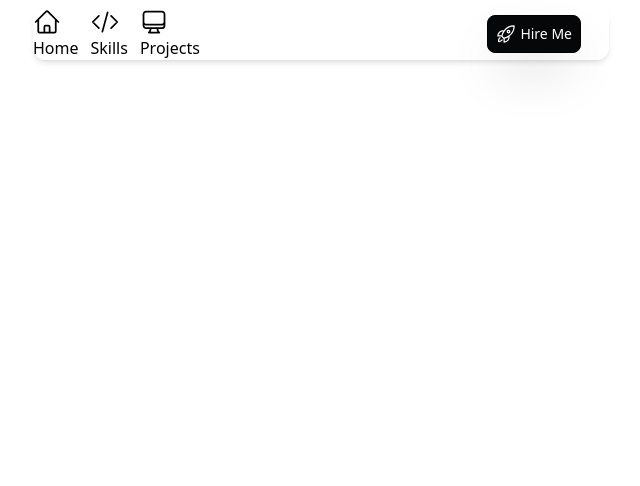
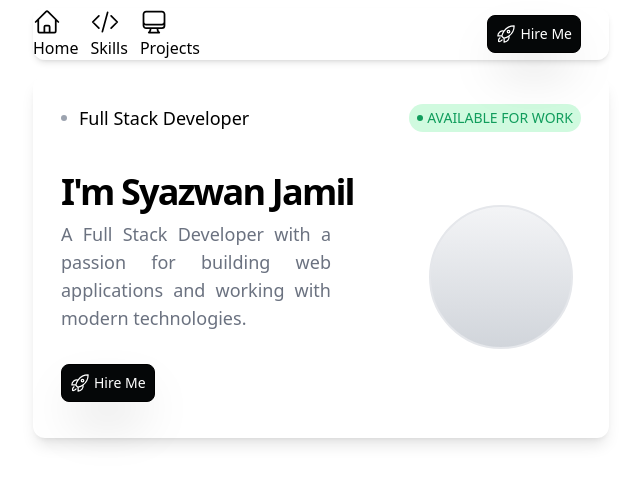
Before and after one commit to three2wan/my-portfolio, a React (Vite) app: page / in a window 1280 px wide. Shown: the top 486 px of the page, without its empty margins (319-959 px from the left). Built offline with nearby package versions, Linux system fonts and the light colour scheme.

Commit message:
Profile page

```diff
--- a/src/app/App.tsx
+++ b/src/app/App.tsx
@@ -1,10 +1,20 @@
 import "../App.css";
 import NavBar from "../components/NavBar";
+import Profile from "../components/Profile";
 
 function App() {
   return (
     <>
       <NavBar />
+      <div className="px-2 py-2">
+        <div className="mx-auto max-w-xl bg-white rounded-xl shadow-lg">
+          <div className="flex flex-col">
+            <div className="flex flex-col">
+              <Profile />
+            </div>
+          </div>
+        </div>
+      </div>
     </>
   );
 }
--- /dev/null
+++ b/src/app/pages/Home.tsx
@@ -0,0 +1,11 @@
+import Profile from "../../components/Profile";
+
+function Home() {
+  return (
+    <>
+      <Profile />
+    </>
+  );
+}
+
+export default Home;
--- /dev/null
+++ b/src/components/Profile.tsx
@@ -0,0 +1,62 @@
+function Profile() {
+  return (
+    <>
+      <div className="flex items-center justify-between px-7 py-7">
+        <div className="font-medium text-lg flex items-center gap-x-3">
+          <div className="w-1.5 h-1.5 bg-gray-400 rounded-full"></div>
+          Full Stack Developer
+        </div>
+        <div className="bg-[#d0fadf] text-[#109d5c] rounded-full uppercase px-[0.60rem] py-[0.60rem] md:px-2 md:py-1 font-medium">
+          <div className="text-sm font-medium flex items-center gap-x-1">
+            <div className="w-1.5 h-1.5 bg-[#109d5c] rounded-full"></div>
+            <span className="hidden md:block">available for work</span>
+          </div>
+        </div>
+      </div>
+
+      <div className="px-7 py-7 flex flex-col flex-col-reverse md:flex md:flex-row md:items-center md:justify-between pt-3">
+        <div className="flex flex-col gap-y-2">
+          <h1 className="text-4xl md:text-4xl font-semibold text-center md:text-justify tracking-tighter">
+            I'm Syazwan Jamil
+          </h1>
+          <p className="md:w-3/4 text-lg text-gray-500 text-center md:text-justify font-normal tracking-tigh">
+            A Full Stack Developer with a passion for building web applications
+            and working with modern technologies.
+          </p>
+          <div className="flex items-center text-center md:text-justify justify-center md:justify-normal pt-6">
+            <a href="#">
+              <button
+                type="button"
+                className="gap-x-1 before:ease relative overflow-hidden border border-[#000000] bg-[#050708] text-white shadow-2xl transition-all before:absolute before:right-0 before:top-0 before:h-12 before:w-6 before:translate-x-12 before:rotate-6 before:bg-white before:opacity-10 before:duration-700 hover:before:-translate-x-40 font-medium rounded-lg text-sm px-2 py-2 text-center inline-flex items-center mr-2 mb-2"
+              >
+                <svg
+                  fill="none"
+                  strokeWidth={1.5}
+                  stroke="currentColor"
+                  viewBox="0 0 24 24"
+                  xmlns="http://www.w3.org/2000/svg"
+                  aria-hidden="true"
+                  className="w-5 h-5"
+                >
+                  <path
+                    strokeLinecap="round"
+                    strokeLinejoin="round"
+                    d="M15.59 14.37a6 6 0 0 1-5.84 7.38v-4.8m5.84-2.58a14.98 14.98 0 0 0 6.16-12.12A14.98 14.98 0 0 0 9.631 8.41m5.96 5.96a14.926 14.926 0 0 1-5.841 2.58m-.119-8.54a6 6 0 0 0-7.381 5.84h4.8m2.581-5.84a14.927 14.927 0 0 0-2.58 5.84m2.699 2.7c-.103.021-.207.041-.311.06a15.09 15.09 0 0 1-2.448-2.448 14.9 14.9 0 0 1 .06-.312m-2.24 2.39a4.493 4.493 0 0 0-1.757 4.306 4.493 4.493 0 0 0 4.306-1.758M16.5 9a1.5 1.5 0 1 1-3 0 1.5 1.5 0 0 1 3 0Z"
+                  />
+                </svg>
+                Hire Me
+              </button>
+            </a>
+          </div>
+        </div>
+        <div className="rounded-full p-2 flex items-center justify-center mb-7">
+          <div className="w-36 h-36 rounded-full bg-gradient-to-b from-gray-100 to-gray-300 border-2 flex items-center justify-center">
+            <img src="" alt="" className="max-w-full max-h-full " />
+          </div>
+        </div>
+      </div>
+    </>
+  );
+}
+
+export default Profile;
```
